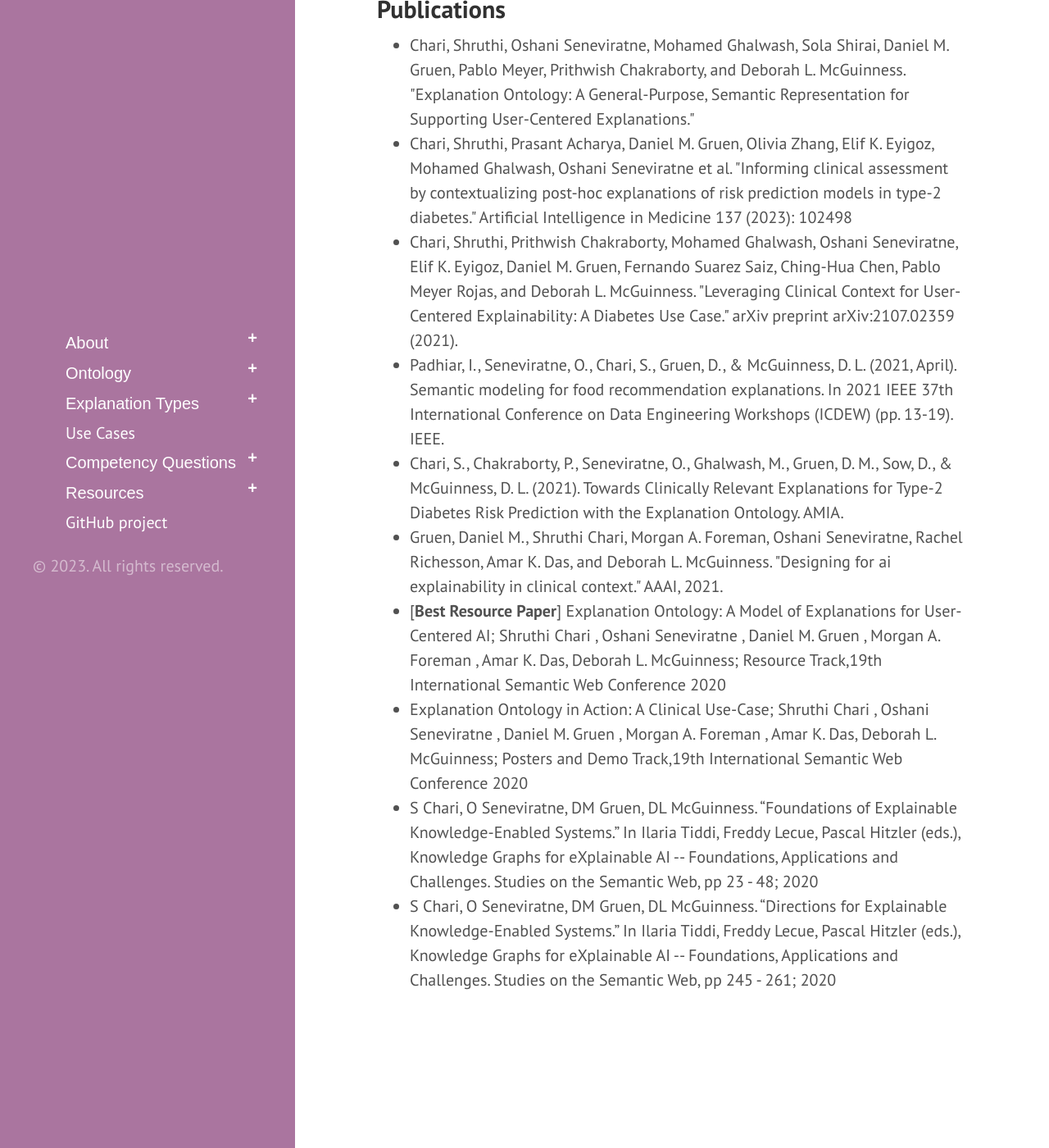
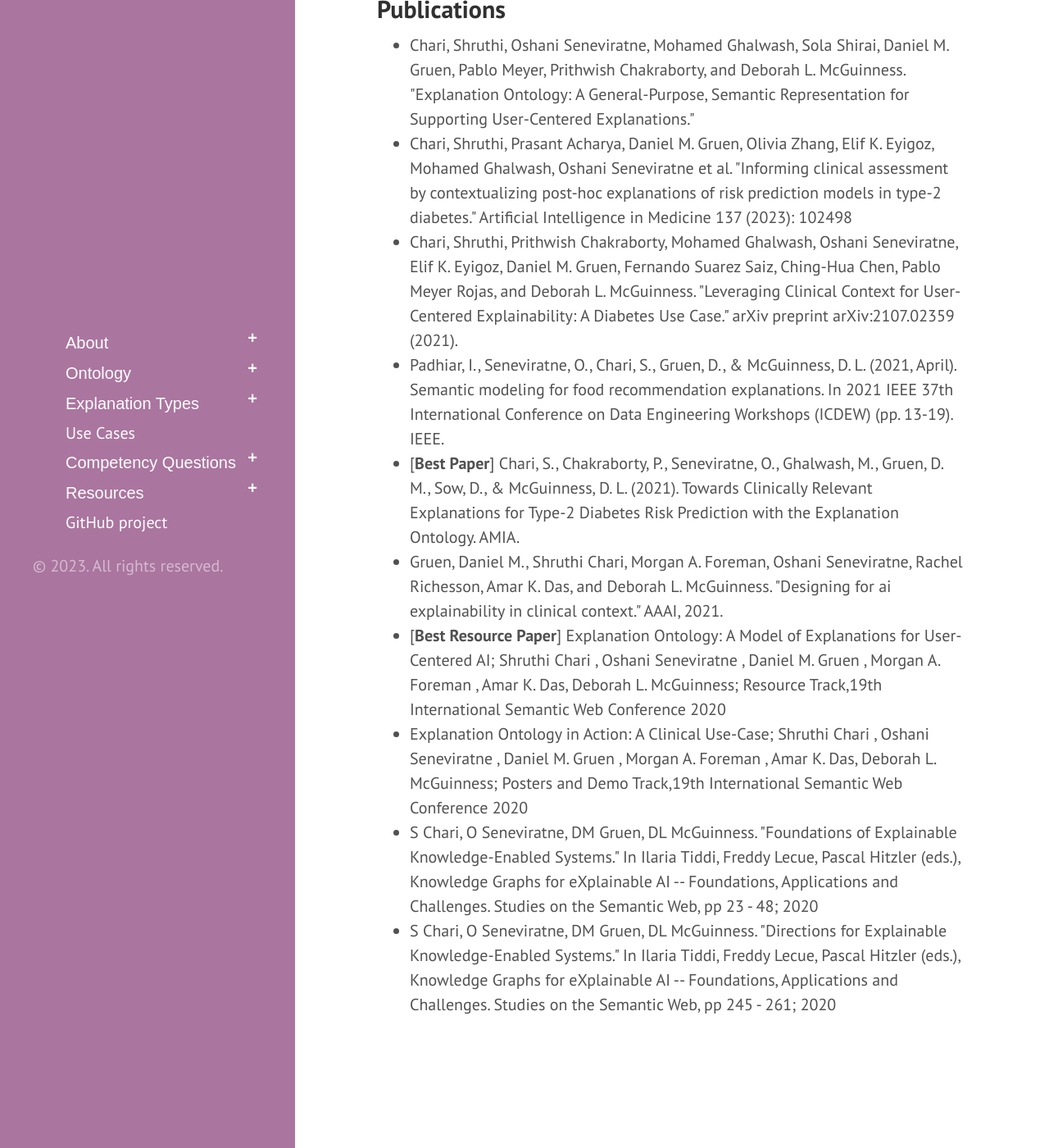
Before and after one commit to tetherless-world/explanation-ontology, a Jekyll site: the page built from index.md, in a window 1280 px wide and 1400 px high, scrolled down 2656 px. Shown: the whole window at 82% size. Built offline with Jekyll 4.4.1, drawn with Linux system fonts in a browser that asks for light colours; our own code applies the rules of GitHub Pages for plain Markdown files; Markdown is read by kramdown in place of the engine named in the settings.

Commit message:
Update index.md

```diff
--- a/index.md
+++ b/index.md
@@ -116,12 +116,12 @@
     <li>Chari, Shruthi, Prasant Acharya, Daniel M. Gruen, Olivia Zhang, Elif K. Eyigoz, Mohamed Ghalwash, Oshani Seneviratne et al. "Informing clinical assessment by contextualizing post-hoc explanations of risk prediction models in type-2 diabetes." Artificial Intelligence in Medicine 137 (2023): 102498</li>
     <li>Chari, Shruthi, Prithwish Chakraborty, Mohamed Ghalwash, Oshani Seneviratne, Elif K. Eyigoz, Daniel M. Gruen, Fernando Suarez Saiz, Ching-Hua Chen, Pablo Meyer Rojas, and Deborah L. McGuinness. "Leveraging Clinical Context for User-Centered Explainability: A Diabetes Use Case." arXiv preprint arXiv:2107.02359 (2021).</li>
     <li>Padhiar, I., Seneviratne, O., Chari, S., Gruen, D., & McGuinness, D. L. (2021, April). Semantic modeling for food recommendation explanations. In 2021 IEEE 37th International Conference on Data Engineering Workshops (ICDEW) (pp. 13-19). IEEE.</li>
-    <li>Chari, S., Chakraborty, P., Seneviratne, O., Ghalwash, M., Gruen, D. M., Sow, D., & McGuinness, D. L. (2021). Towards Clinically Relevant Explanations for Type-2 Diabetes Risk Prediction with the Explanation Ontology. AMIA.</li>
+    <li>[<b>Best Paper</b>] Chari, S., Chakraborty, P., Seneviratne, O., Ghalwash, M., Gruen, D. M., Sow, D., & McGuinness, D. L. (2021). Towards Clinically Relevant Explanations for Type-2 Diabetes Risk Prediction with the Explanation Ontology. AMIA.</li>
     <li>Gruen, Daniel M., Shruthi Chari, Morgan A. Foreman, Oshani Seneviratne, Rachel Richesson, Amar K. Das, and Deborah L. McGuinness. "Designing for ai explainability in clinical context." AAAI, 2021.</li>
     <li>[<b>Best Resource Paper</b>] Explanation Ontology: A Model of Explanations for User-Centered AI; Shruthi Chari , Oshani Seneviratne , Daniel M. Gruen ,  Morgan A. Foreman , Amar K. Das, Deborah L. McGuinness; Resource Track,19th International Semantic Web Conference 2020</li>
     <li>Explanation Ontology in Action: A Clinical Use-Case; Shruthi Chari , Oshani Seneviratne , Daniel M. Gruen ,  Morgan A. Foreman , Amar K. Das, Deborah L. McGuinness; Posters and Demo Track,19th International Semantic Web Conference 2020</li>
-    <li>S Chari, O Seneviratne, DM Gruen, DL McGuinness. “Foundations of Explainable Knowledge-Enabled Systems.” In Ilaria Tiddi, Freddy Lecue, Pascal Hitzler (eds.), Knowledge Graphs for eXplainable AI -- Foundations, Applications and Challenges. Studies on the Semantic Web, pp 23 - 48; 2020</li>
-<li>S Chari, O Seneviratne, DM Gruen, DL McGuinness. “Directions for Explainable Knowledge-Enabled Systems.” In Ilaria Tiddi, Freddy Lecue, Pascal Hitzler (eds.), Knowledge Graphs for eXplainable AI -- Foundations, Applications and Challenges. Studies on the Semantic Web, pp 245 - 261; 2020</li>
+    <li>S Chari, O Seneviratne, DM Gruen, DL McGuinness. "Foundations of Explainable Knowledge-Enabled Systems." In Ilaria Tiddi, Freddy Lecue, Pascal Hitzler (eds.), Knowledge Graphs for eXplainable AI -- Foundations, Applications and Challenges. Studies on the Semantic Web, pp 23 - 48; 2020</li>
+<li>S Chari, O Seneviratne, DM Gruen, DL McGuinness. "Directions for Explainable Knowledge-Enabled Systems." In Ilaria Tiddi, Freddy Lecue, Pascal Hitzler (eds.), Knowledge Graphs for eXplainable AI -- Foundations, Applications and Challenges. Studies on the Semantic Web, pp 245 - 261; 2020</li>
   </ul>
   </content>
 <!--
```
